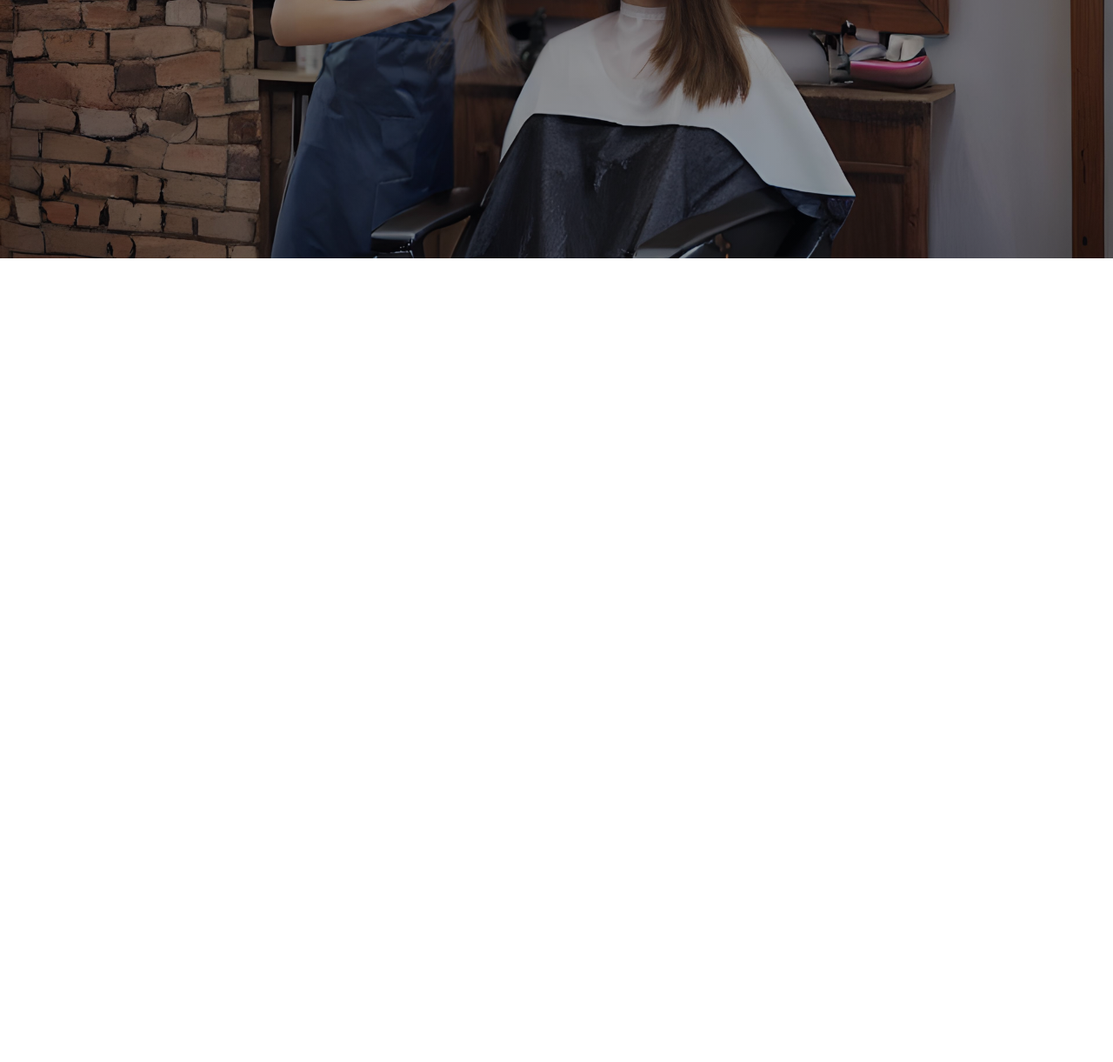
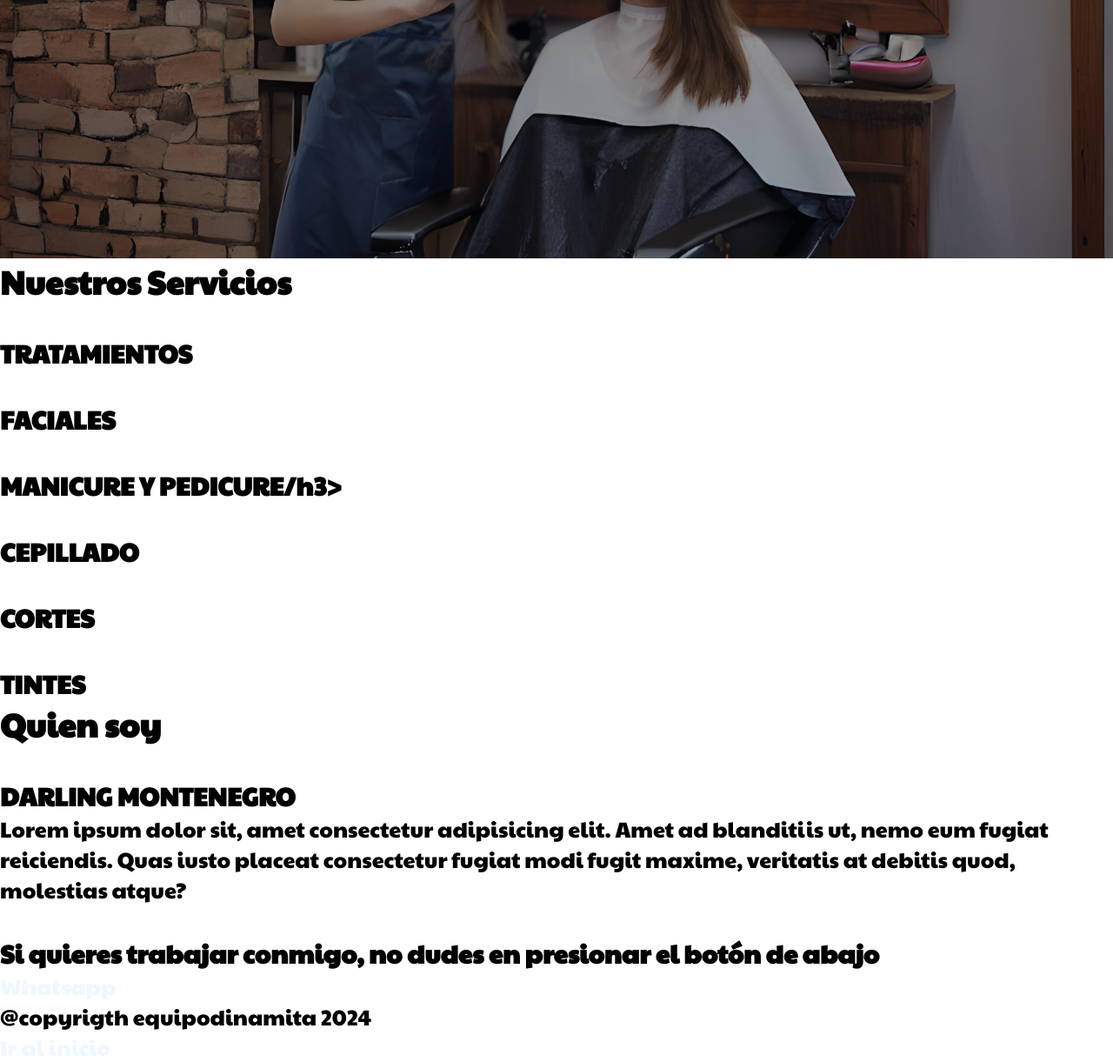
Before and after one commit to Sergardo12/peluqueria-Darling, a plain HTML site: page index.html in a window 1280 px wide. Shown: the part 503-1724 px from the top of the page at 87% size. Before the commit the page ends 800 px from the top, so only its background shows below. Drawn offline with Linux system fonts and the light colour scheme; a web font is replaced by a local one.

Commit message:
Agrecacion de las de las demás secciones(about, servicios, contacto) para estruturar el html

```diff
--- a/index.html
+++ b/index.html
@@ -37,7 +37,56 @@
         </div>
     </header>
     <main>
-
+        <section class="services" id="services">
+            <h2>Nuestros Servicios</h2>
+            <ul class="services-list-">
+                <li>
+                    <div class="services-list-item"> <img src="" alt=""></div>
+                    <h3>TRATAMIENTOS</h3>
+                </li>
+                <li>
+                    <div class="services-list-item"> <img src="" alt=""></div>
+                    <h3>FACIALES</h3>
+                </li>
+                <li>
+                    <div class="services-list-item"> <img src="" alt=""></div>
+                    <h3>MANICURE Y PEDICURE/h3>
+                </li>
+                <li>
+                    <div class="services-list-item"> <img src="" alt=""></div>
+                    <h3>CEPILLADO</h3>
+                </li>
+                <li>
+                    <div class="services-list-item"> <img src="" alt=""></div>
+                    <h3>CORTES</h3>
+                </li>
+                <li>
+                    <div class="services-list-item"> <img src="" alt=""></div>
+                    <h3>TINTES</h3>
+                </li>
+            </ul>
+        </section>
+        <section class="about" id="about">
+            <h2>Quien soy</h2>
+            <div>
+                <img src="" alt="">
+                <div>
+                    <h3>DARLING MONTENEGRO</h3>
+                    <p>Lorem ipsum dolor sit, amet consectetur adipisicing elit. Amet ad blanditiis ut, nemo eum fugiat reiciendis. Quas iusto placeat consectetur fugiat modi fugit maxime, veritatis at debitis quod, molestias atque?</p>
+                </div>
+            </div>
+        </section>
+        <section class="contact" id="contac">
+            <img src="" alt="">
+            <div>
+                <h3>Si quieres trabajar conmigo, no dudes en presionar el botón de abajo</h3>
+                <a href="">Whatsapp</a>
+            </div>
+        </section>
+        <footer>
+            <p>@copyrigth equipodinamita 2024</p>
+            <a href="">Ir al inicio</a>
+        </footer>
     </main>
 </body>
 
```
